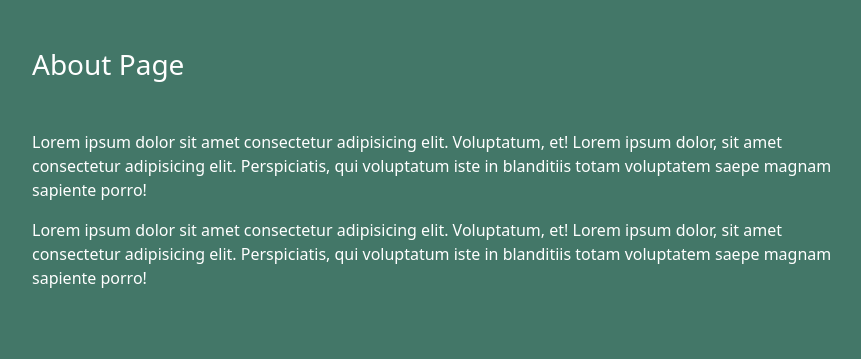
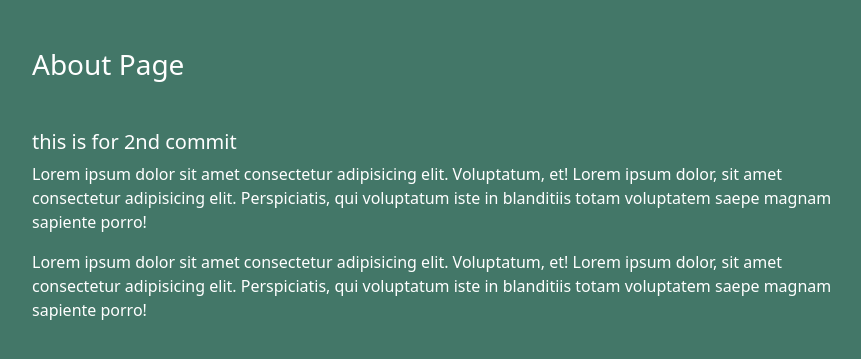
Before and after one commit to Pavan-tech-kumar/Simpleblog, a Django app: page /about/ in a window 1280 px wide. Shown: the part 56-415 px from the top of the page, without its empty margins (50-911 px from the left). Run offline with Django 3.2, Linux system fonts and the light colour scheme; some libraries are stand-ins or nearby versions.

Commit message:
branch 2nd commit

```diff
--- a/simpleblog/templates/blog/about.html
+++ b/simpleblog/templates/blog/about.html
@@ -3,6 +3,7 @@
 {% block content %}
 <div class="col-sm-9">
     <h3 class="text-white my-5">About Page</h3>
+    <h5>this is for 2nd commit</h5>
     <p class="text-white">
         Lorem ipsum dolor sit amet consectetur adipisicing elit. Voluptatum, et!
         Lorem ipsum dolor, sit amet consectetur adipisicing elit. Perspiciatis,
```
